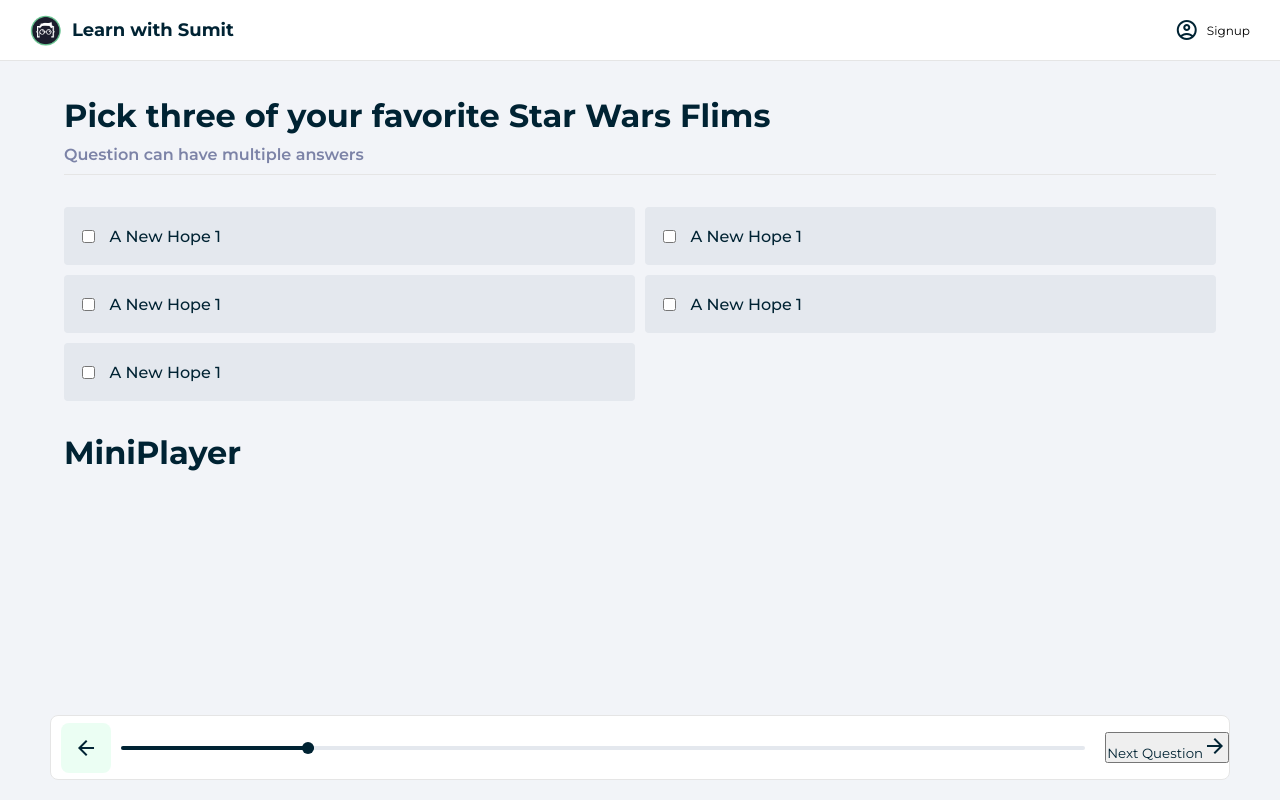
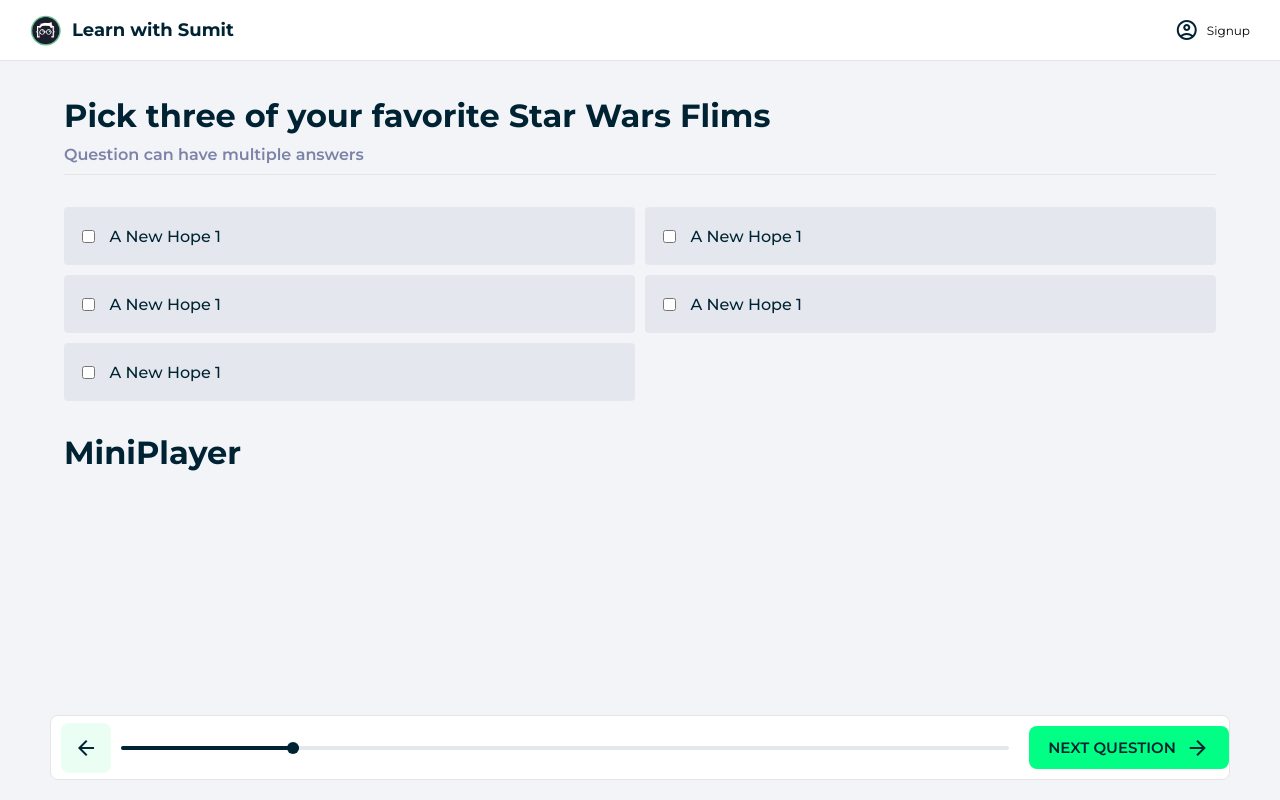
Before and after one commit to asmsaiff/react-quiz-app, a React (Create React App) app: page / in a window 1280 px wide. Built offline with nearby package versions, Linux system fonts and the light colour scheme.

Commit message:
button component design for progressbar

```diff
--- a/src/components/ProgressBar.js
+++ b/src/components/ProgressBar.js
@@ -1,6 +1,6 @@
 import classes from "../styles/ProgressBar.module.css";
 
-export default function ProgressBar() {
+export default function ProgressBar({nextBtnClass}) {
 	return (
 		<div className={classes.progressBar}>
 			<div className={classes.backButton}>
@@ -13,7 +13,7 @@
 				</div>
 			</div>
 			<a href='result.html'>
-				<button className={`${classes.button} ${classes.next}`}>
+				<button className={`${nextBtnClass} ${classes.next}`}>
 					<span>Next Question</span>
 					<span className='material-icons-outlined'> arrow_forward </span>
 				</button>
--- a/src/components/pages/Quiz.js
+++ b/src/components/pages/Quiz.js
@@ -9,7 +9,7 @@
 			<h4>Question can have multiple answers</h4>
 
 			<Answers />
-			<ProgressBar />
+			<ProgressBar nextBtnClass="button"/>
 			<MiniPlayer />
 		</>
 	);
--- a/src/styles/App.css
+++ b/src/styles/App.css
@@ -69,3 +69,29 @@
 .login {
   height: 330px;
 }
+
+/* button component */
+.button {
+  background: var(--successGreen);
+  color: var(--fontPrimary);
+  padding: 0.6rem 1.2rem;
+  font-weight: 600;
+  font-size: 15px;
+  text-transform: uppercase;
+  display: flex;
+  justify-content: center;
+  align-items: center;
+  gap: 10px;
+  border-radius: 8px;
+  cursor: pointer;
+  border: 0px;
+}
+
+.button:hover {
+  background: var(--fontPrimary);
+  color: #fff;
+}
+
+.button:hover span {
+  color: #fff;
+}
```
